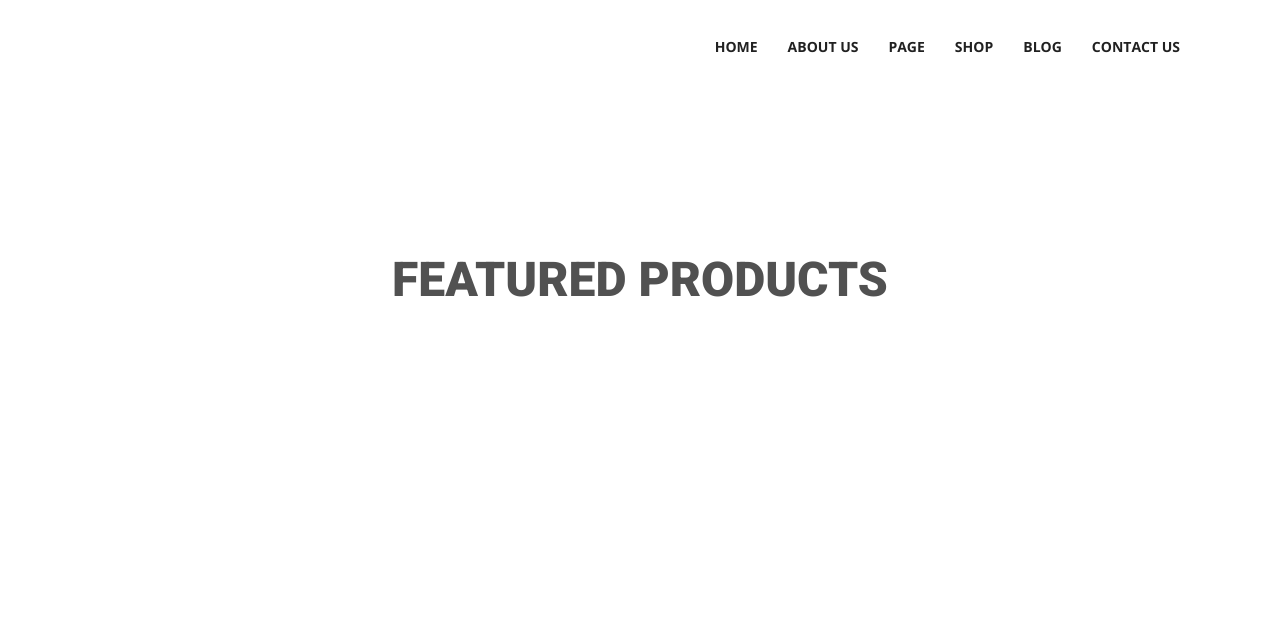
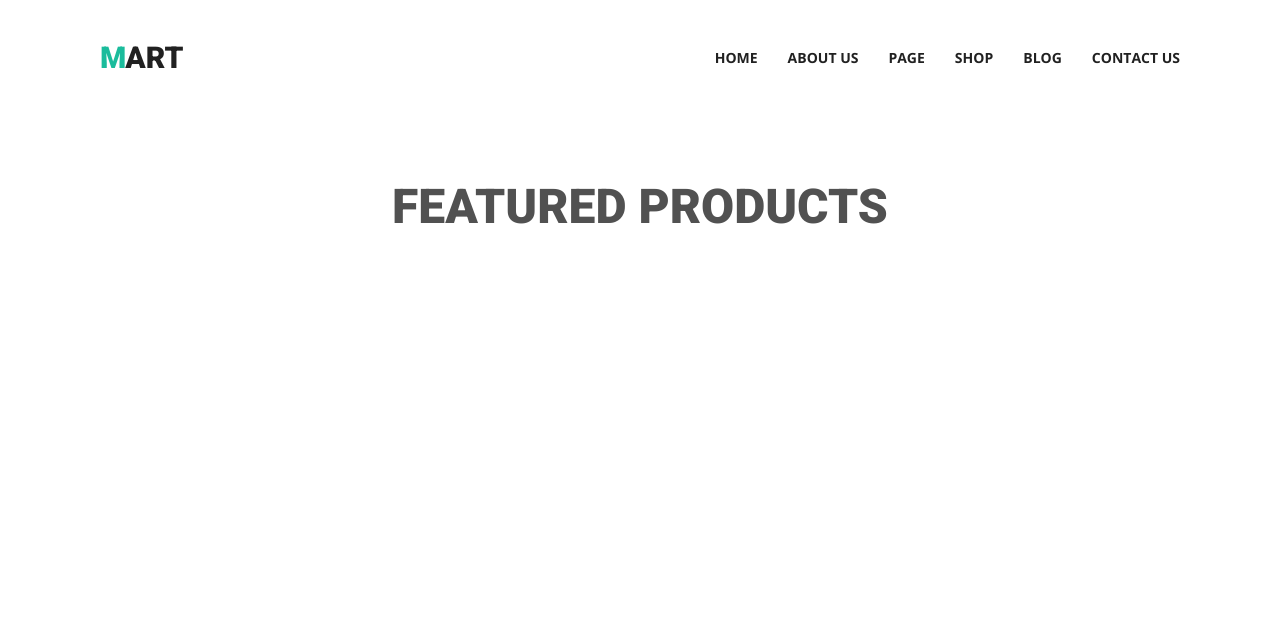
Before and after one commit to Yuliia-ui/goit-markup-hw-04-mart, a plain HTML site: page index.html in a window 1280 px wide. Shown: the top 619 px of the page. Drawn offline with nearby package versions, Linux system fonts and the light colour scheme.

Commit message:
Add changed

```diff
--- a/css/style.css
+++ b/css/style.css
@@ -30,22 +30,34 @@ html {
   font-family: 'Open Sans';
   font-weight: 700;
   min-height: 95px;
-  padding-bottom: 103px;
+  margin-bottom: 98px;
 }
 /*nav*/
 
-.page-nav::before {
+.site-logo {
+  font-family: 'Roboto';
+  display: block;
+  padding-left: 15px;
+  padding-right: 15px;
+  padding-top: 42px;
+  padding-bottom: 15px;
+  text-decoration: none;
+  color: #212121;
+  font-size: 30px;
+  line-height: 1;
+  text-decoration: none;
+}
+.site-logo::before {
   display: inline-block;
-  content: '';
-  width: 190px;
-  height: 42px;
+  content: 'M';
+
   font-size: 30px;
   letter-spacing: -1px;
   line-height: 32px;
   color: #1abc9c;
   font-family: 'Roboto';
   font-weight: 900;
-  background-image: url(../images/LOGO.png);
+  background-image: M;
   background-repeat: no-repeat;
 }
 .site-nav {
@@ -62,6 +74,7 @@ html {
   padding-left: 15px;
   padding-right: 15px;
   padding-top: 42px;
+  padding-bottom: 15px;
   text-decoration: none;
   color: #212121;
   font-size: 14px;
@@ -76,7 +89,6 @@ html {
 .card {
   font-family: 'Roboto';
   font-weight: 900;
-  margin-top: 111px;
   margin-bottom: 105px;
 }
 
@@ -92,6 +104,7 @@ html {
   font-size: 48px;
   line-height: 0.6;
   text-align: center;
+  font-family: 'Roboto';
 }
 .snap-list-item {
   display: flex;
@@ -164,7 +177,7 @@ html {
   background-color: #1abc9c;
 }
 .snap-list-link:hover .cost {
-  background-color: #1abc9c;
+  background-color: #7fd9c7;
 }
 
 /*section2*/
@@ -197,7 +210,7 @@ html {
   line-height: 1.8;
 }
 .news-list-item {
-  flex-basis: calc(100% / 3%-20px);
+  flex-basis: calc(100% / 3-20px);
   margin-right: 30px;
   flex-grow: 0;
   width: 350px;
--- a/index.html
+++ b/index.html
@@ -17,6 +17,7 @@
     <header class="header">
       <div class="container">
         <nav class="page-nav">
+          <a href="/" class="site-logo">ART</a>
           <ul class="site-nav list">
             <li class="sine-nav-list">
               <a href="" class="link">HOME</a>
```
